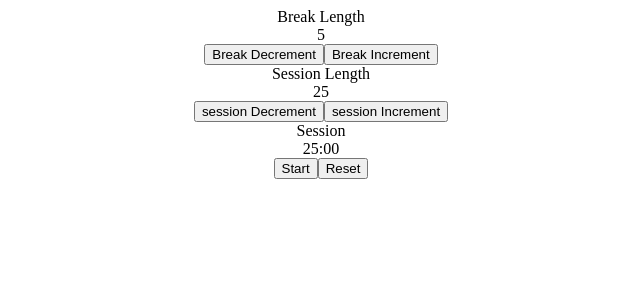
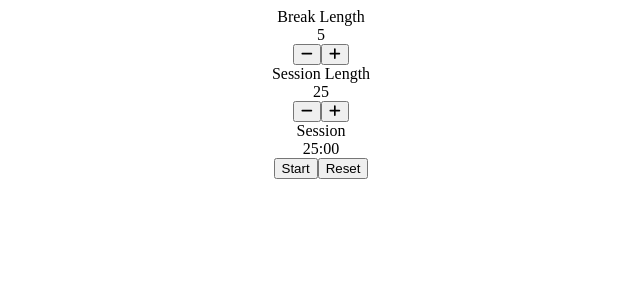
Before and after one commit to mkrashad/react-countdown, a React (Create React App) app: page / in a window 1280 px wide. Shown: the top 300 px of the page, without its empty margins (319-959 px from the left). Built offline with nearby package versions, Linux system fonts and the light colour scheme.

Commit message:
Change static text to svg icons

```diff
--- a/src/components/BreakLength.tsx
+++ b/src/components/BreakLength.tsx
@@ -2,6 +2,8 @@
 import { RootState } from '../store';
 import { useSelector, useDispatch } from 'react-redux';
 import { decrementBreak, incrementBreak } from '../slices/timerSlice';
+import { FontAwesomeIcon } from '@fortawesome/react-fontawesome'
+import { faPlus, faMinus } from '@fortawesome/free-solid-svg-icons'
 
 const BreakLength: React.FC = () => {
   const breakLength = useSelector(
@@ -17,14 +19,14 @@
         aria-label='Decrement break'
         onClick={() => dispatch(decrementBreak())}
       >
-        Break Decrement
+        <FontAwesomeIcon icon={faMinus} />
       </button>
       <button
         id='break-increment'
         aria-label='Increment break'
         onClick={() => dispatch(incrementBreak())}
       >
-        Break Increment
+        <FontAwesomeIcon icon={faPlus} />
       </button>
     </>
   );
--- a/src/components/SessionLength.tsx
+++ b/src/components/SessionLength.tsx
@@ -2,6 +2,8 @@
 import { RootState } from '../store';
 import { useSelector, useDispatch } from 'react-redux';
 import { decrementSession, incrementSession } from '../slices/timerSlice';
+import { FontAwesomeIcon } from '@fortawesome/react-fontawesome'
+import { faPlus, faMinus } from '@fortawesome/free-solid-svg-icons'
 
 const SessionLength: React.FC = () => {
   const sessionLength = useSelector(
@@ -17,14 +19,14 @@
         aria-label='Decrement session'
         onClick={() => dispatch(decrementSession())}
       >
-        session Decrement
+       <FontAwesomeIcon icon={faMinus} />
       </button>
       <button
         id='session-increment'
         aria-label='Increment session'
         onClick={() => dispatch(incrementSession())}
       >
-        session Increment
+        <FontAwesomeIcon icon={faPlus} />
       </button>
     </>
   );
```
